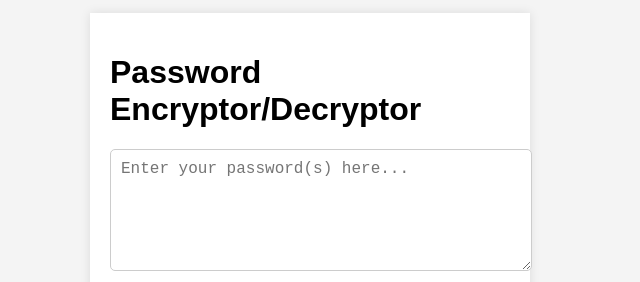
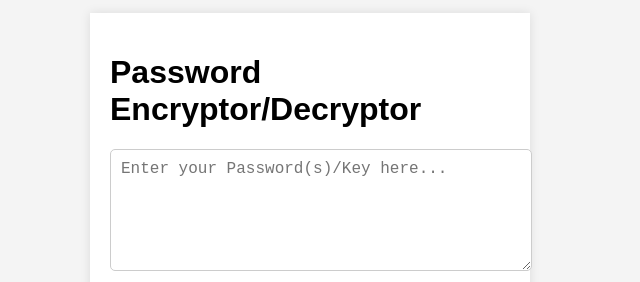
Before and after one commit to Alighandchi/password-encryptor, a plain HTML site: page index.html in a window 1280 px wide. Shown: the part 135-417 px from the top of the page, 330-970 px from the left. Drawn offline with Linux system fonts and the light colour scheme.

Commit message:
Update index.html

```diff
--- a/index.html
+++ b/index.html
@@ -9,7 +9,7 @@
 <body>
     <div class="container">
         <h1>Password Encryptor/Decryptor</h1>
-        <textarea id="input" placeholder="Enter your password(s) here..."></textarea>
+        <textarea id="input" placeholder="Enter your Password(s)/Key here..."></textarea>
         <button onclick="encrypt()">Encrypt</button>
         <button onclick="decrypt()">Decrypt</button>
         <textarea id="output" placeholder="Output will appear here..."></textarea>
```
